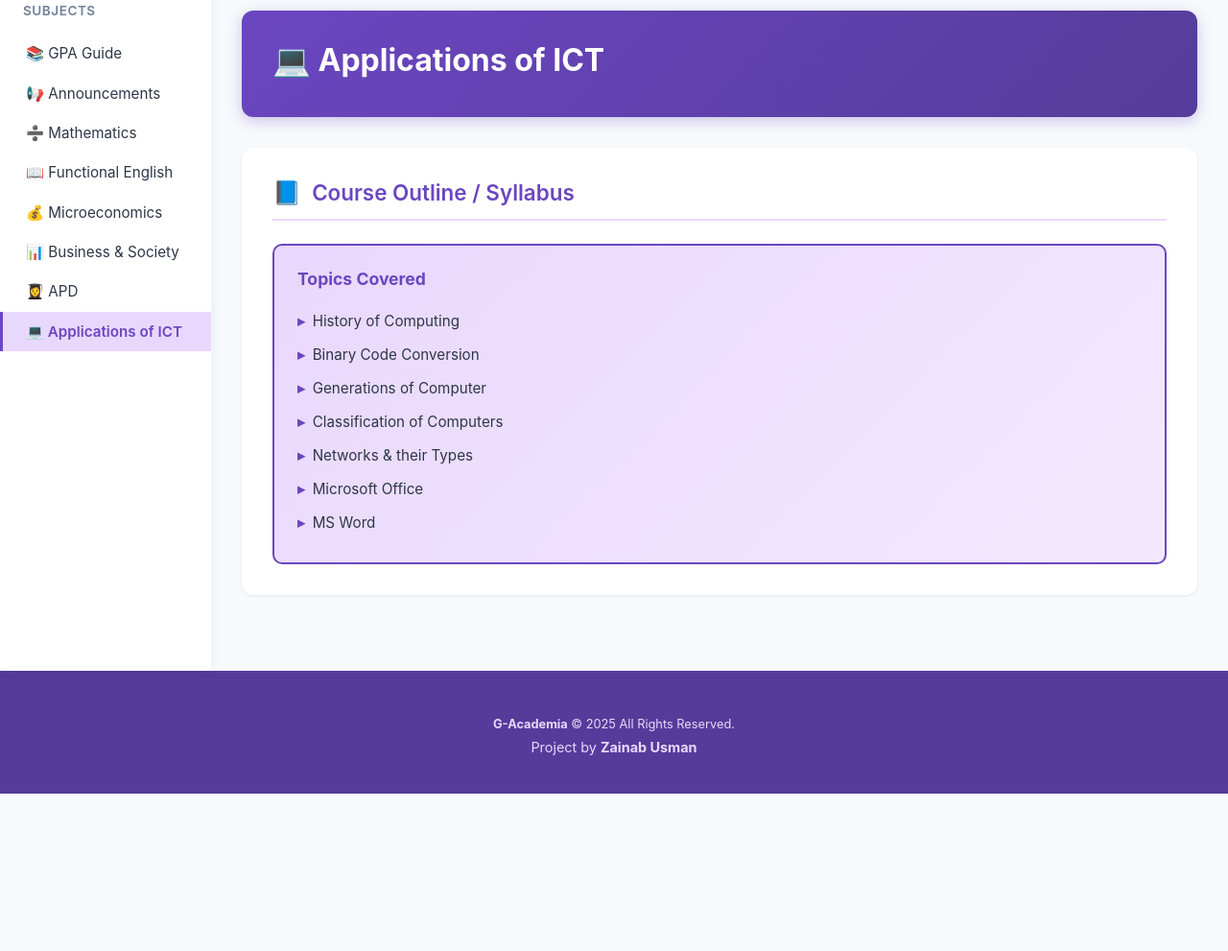
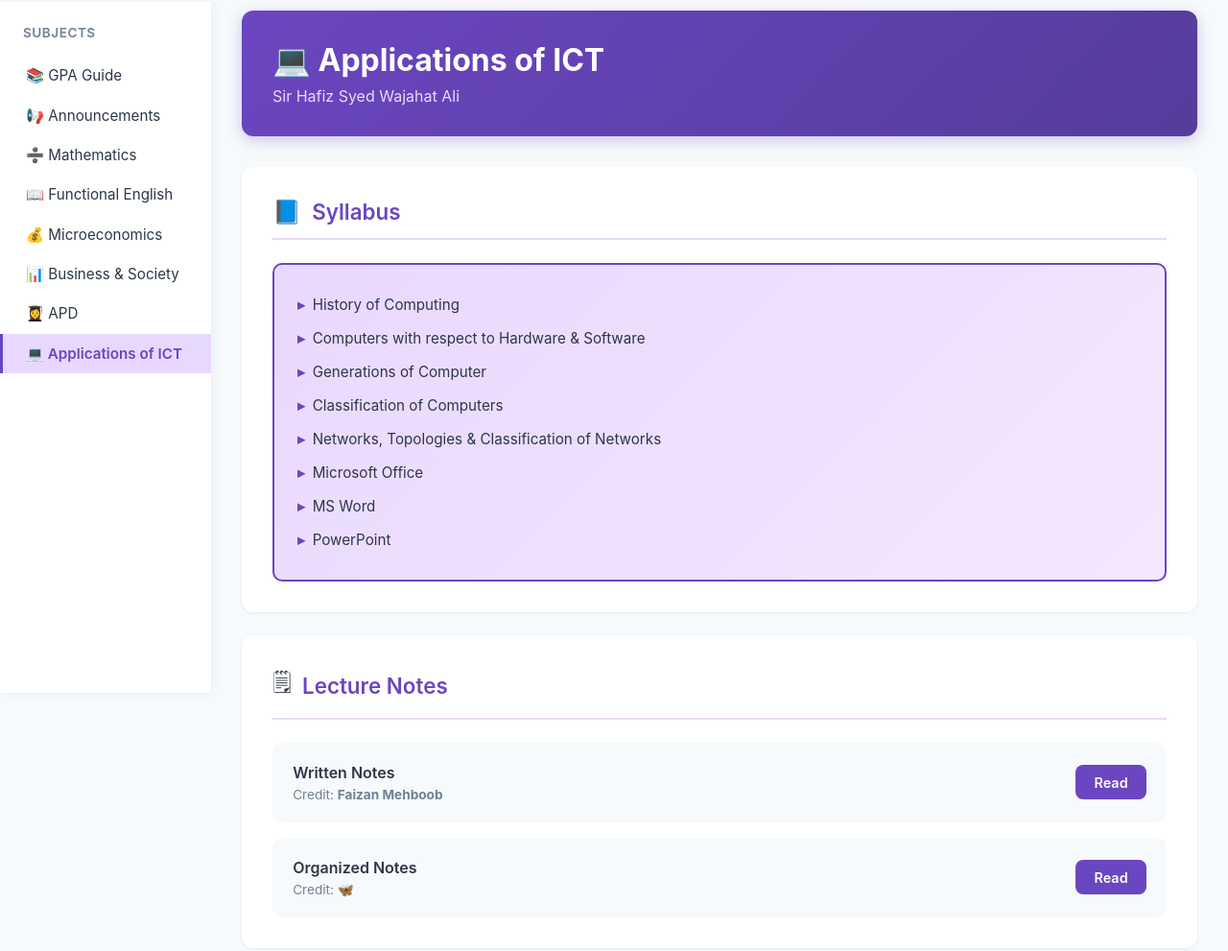
Before and after one commit to ferketox/gacademia, a plain HTML site: page computer.html in a window 1280 px wide. Shown: the part 78-1069 px from the top of the page at 96% size. Before the commit the page ends 905 px from the top, so only its background shows below. Drawn offline with Linux system fonts and the light colour scheme.

Commit message:
Update computer.html

```diff
--- a/computer.html
+++ b/computer.html
@@ -4,7 +4,6 @@
     <meta charset="UTF-8">
     <meta name="viewport" content="width=device-width, initial-scale=1.0">
     <title>G-Academia | ICT</title>
-    <link rel="icon" type="image/png" href="favicon.png">
     <style>
         * {
             margin: 0;
@@ -441,6 +440,16 @@
             color: var(--light-purple);
         }
 
+        .alink {
+            text-decoration: none;
+            transition: color 0.3s ease;
+        }
+
+        .alink:hover {
+            color: purple;
+            text-decoration: underline;
+}
+
         /* Mobile Responsive */
         @media (max-width: 768px) {
             .logo {
@@ -689,29 +698,31 @@
         <main class="main-content">
             <div class="page-header">
                 <h1>💻 Applications of ICT</h1>
+                <p>Sir Hafiz Syed Wajahat Ali</p>
             </div>
 
             <!-- Course Outline Section -->
             <div class="content-section">
                 <div class="section-header">
                     <span class="section-icon">📘</span>
-                    <h2>Course Outline / Syllabus</h2>
+                    <h2>Syllabus</h2>
                 </div>
                 <div class="syllabus-box">
-                    <h3>Topics Covered</h3>
+                    <!--<h3>Topics Covered</h3>-->
                     <ul>
                         <li>History of Computing</li>
-                        <li>Binary Code Conversion</li>
+                        <li>Computers with respect to Hardware & Software</li>
                         <li>Generations of Computer</li>
                         <li>Classification of Computers</li>
-                        <li>Networks & their Types</li>
+                        <li>Networks, Topologies & Classification of Networks</li>
                         <li>Microsoft Office</li>
                         <li>MS Word</li>
+                        <li>PowerPoint</li>
                     </ul>
                 </div>
             </div>
 
-            <!-- Lecture Notes Section
+            <!--Lecture Notes Section-->
             <div class="content-section">
                 <div class="section-header">
                     <span class="section-icon">🗒</span>
@@ -720,19 +731,19 @@
                 <div class="resource-list">
                     <div class="resource-item">
                         <div class="resource-info">
-                            <div class="resource-title">History of Computing</div>
-                            <div class="resource-meta">Variables, Data Types, Control Flow • 12 pages</div>
+                            <div class="resource-title">Written Notes</div>
+                            <div class="resource-meta">Credit: <strong>Faizan Mehboob</strong></div>
                         </div>
-                        <a href="#" class="resource-link">Read</a>
+                        <a href="https://drive.google.com/file/d/19qCDO3TlS-0GtDvsm3cb4fqH0-OMbMq3/view?usp=drivesdk" class="resource-link">Read</a>
                     </div>
                     <div class="resource-item">
                         <div class="resource-info">
-                            <div class="resource-title">Binary Code Conversion</div>
-                            <div class="resource-meta">Function definitions, Scope, Import statements • 15 pages</div>
+                            <div class="resource-title">Organized Notes</div>
+                            <div class="resource-meta">Credit: 🦋</div>
                         </div>
-                        <a href="#" class="resource-link">Read</a>
+                        <a href="https://drive.google.com/file/d/145eLFDNHSS6KarahmTIBHhg1AuXrguC6/view?usp=drivesdk" class="resource-link">Read</a>
                     </div>
-                    <div class="resource-item">
+                    <!--<div class="resource-item">
                         <div class="resource-info">
                             <div class="resource-title">Generations of Computer</div>
                             <div class="resource-meta">Lists, Tuples, Dictionaries, Sets • 18 pages</div>
@@ -766,12 +777,12 @@
                             <div class="resource-meta">SQL, Queries, Normalization • 16 pages</div>
                         </div>
                         <a href="#" class="resource-link">Read</a>
-                    </div>
+                    </div>-->
                 </div>
             </div>
 
 
-            <div class="content-section">
+            <!--<div class="content-section">
                 <div class="section-header">
                     <span class="section-icon">🎥</span>
                     <h2>Lecture Videos / Tutorials</h2>
@@ -969,5 +980,4 @@
         });
     </script>
 </body>
-
 </html>
```
